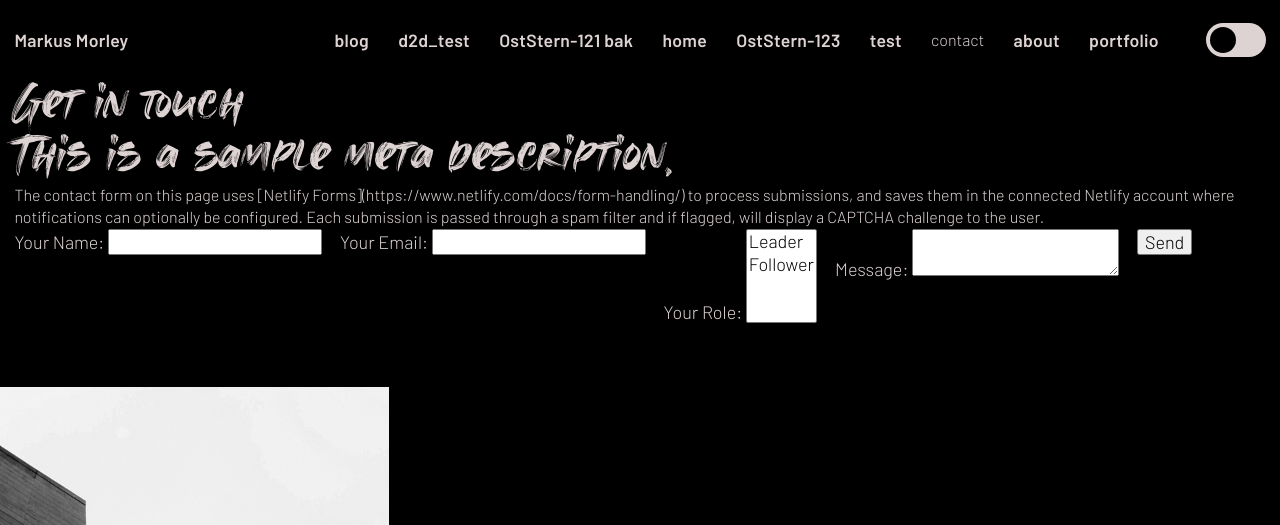
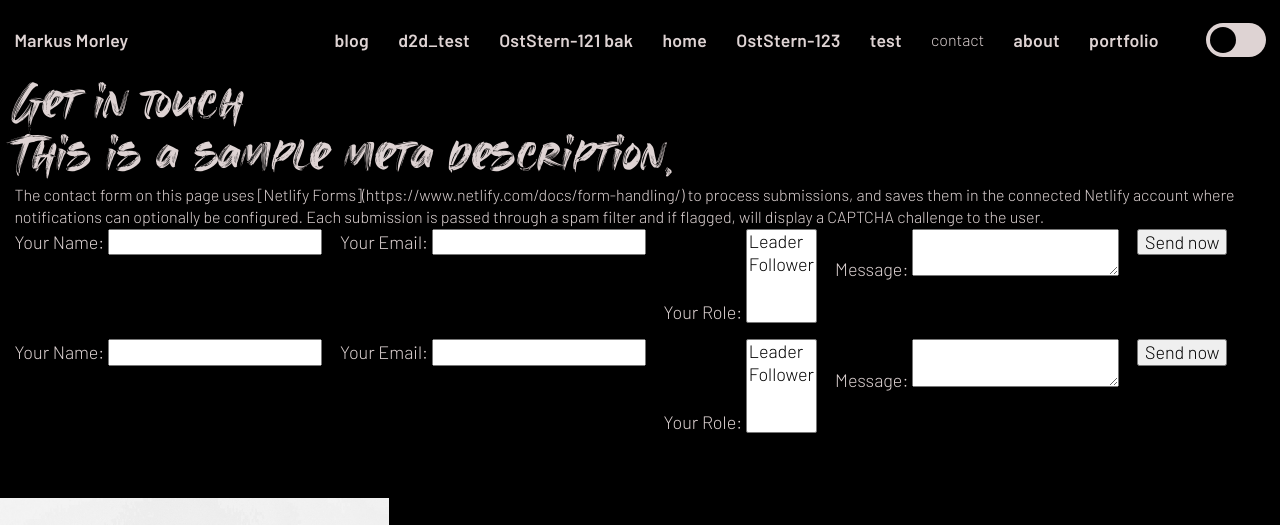
Before and after one commit to gasseklopper/mmo-project-master, an Eleventy site: page src/pages/contact.njk in a window 1280 px wide. Shown: the top 525 px of the page. Built offline with nearby package versions, Linux system fonts and the light colour scheme; Eleventy itself is replaced by a stand-in of ours; files that its build step writes are made by us from their sources.

Commit message:
added forms

```diff
--- a/src/pages/contact.njk
+++ b/src/pages/contact.njk
@@ -31,6 +31,26 @@ if flagged, will display a CAPTCHA challenge to the user.
 	  <label>Message: <textarea name="message"></textarea></label>
 	</p>
 	<p>
-	  <button type="submit">Send</button>
+	  <button type="submit">Send now</button>
 	</p>
   </form>
+<form name="test" method="POST" data-netlify="true">
+	<p>
+	  <label>Your Name: <input type="text" name="name" /></label>
+	</p>
+	<p>
+	  <label>Your Email: <input type="email" name="email" /></label>
+	</p>
+	<p>
+	  <label>Your Role: <select name="role[]" multiple>
+		<option value="leader">Leader</option>
+		<option value="follower">Follower</option>
+	  </select></label>
+	</p>
+	<p>
+	  <label>Message: <textarea name="message"></textarea></label>
+	</p>
+	<p>
+	  <button type="submit">Send now</button>
+	</p>
+  </form>
```
